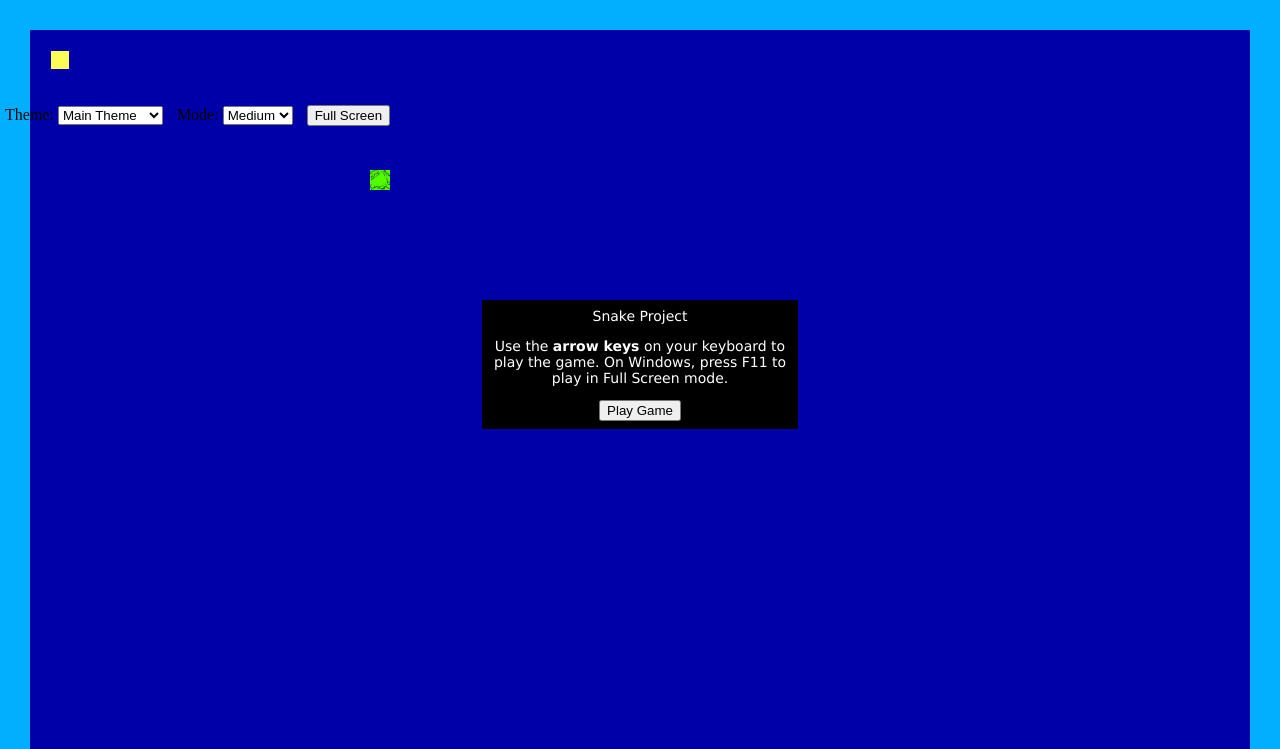
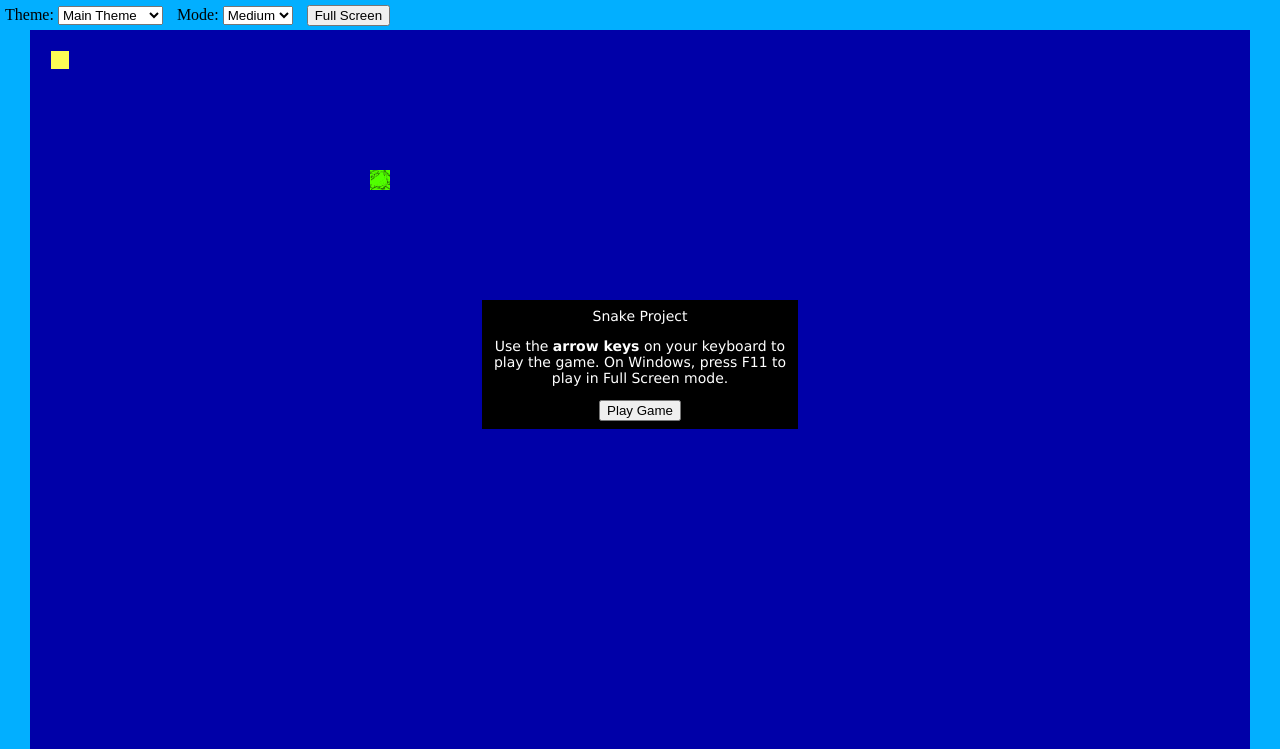
Before and after one commit to cs320snake/Snake320, a Django app: page / in a window 1280 px wide. Shown: the top 749 px of the page. Run offline with Django 3.2, Linux system fonts and the light colour scheme; the visitor is signed in with stand-in values (Sample User, id 1).

Commit message:
brought the Mode bar up

```diff
--- a/Snake_project/game/templates/game/index.html
+++ b/Snake_project/game/templates/game/index.html
@@ -11,7 +11,7 @@
     <style>
       .snake-toolbar {
         position: absolute;
-        top: 100px;
+        top: 0px;
         left: 0;
         z-index:10000;
         padding: 5px;
@@ -132,7 +132,6 @@ if (navigator.onLine && window.location.hostname === 'Kaskobian.com') {
       }
   </script>
 
-
         {%else %}
         <p> please login <a href = "{% url 'users:login' %}"> here </a>  </p>
         <p> or register <a href = "{% url 'users:register' %}"> here </a>  </p>
```
